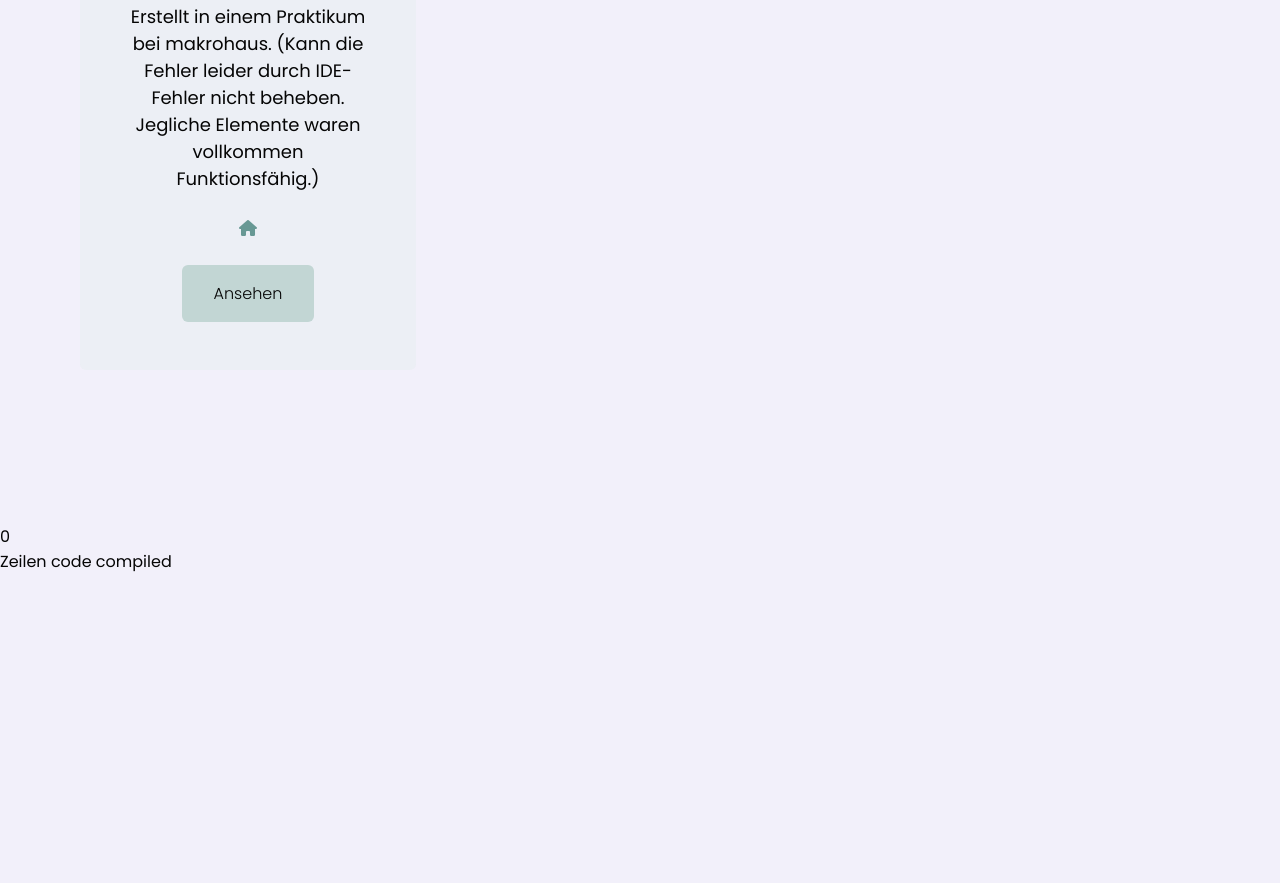
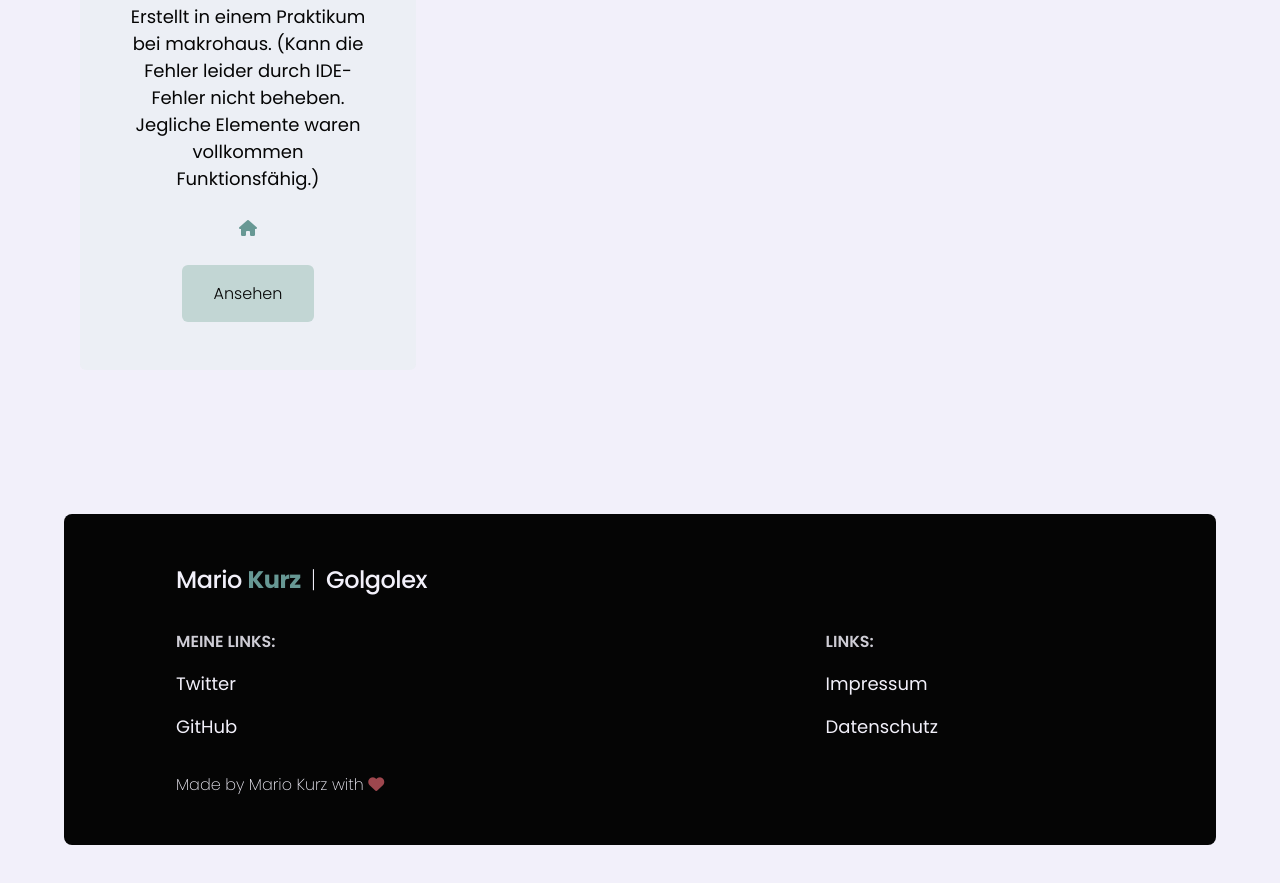
Before and after one commit to TVGolgolex/my-portfolio, a plain HTML site: page web/index.html in a window 1280 px wide. Shown: the part 2234-3117 px from the top of the page. Before the commit the page ends 2882 px from the top, so only its background shows below. Drawn offline with nearby package versions, Linux system fonts and the light colour scheme; a web font is replaced by a local one.

Commit message:
Added footer

```diff
--- a/web/index.html
+++ b/web/index.html
@@ -140,7 +140,8 @@
                 <h4>praktikum-website</h4>
                 <a href="http://pascxl.de/pascxl/internship-makrohaus/"><p>pascxl.de/internship-makrohaus</p></a>
             </div>
-            <p>Erstellt in einem Praktikum bei makrohaus. (Kann die Fehler leider durch IDE-Fehler nicht beheben. Jegliche Elemente waren vollkommen Funktionsfähig.)</p>
+            <p>Erstellt in einem Praktikum bei makrohaus. (Kann die Fehler leider durch IDE-Fehler nicht beheben.
+                Jegliche Elemente waren vollkommen Funktionsfähig.)</p>
             <div class="socials">
                 <a href="http://pascxl.de/pascxl/internship-makrohaus/">
                     <i class="fa-solid fa-house"></i>
@@ -152,15 +153,27 @@
     </div>
 </section>
 
-<section class="statistics-section" id="statistics">
-    <div class="element">
-        <p value="500000" id="amount" class=".amount">0</p>
-        <p>Zeilen code compiled</p>
+<footer class="footer-section">
+    <div class="logo-container">
+        <a href="#" class="logo">Mario <span>Kurz</span></a>
+        <p id="spacing">|</p>
+        <a href="#" class="logo" id="golgolex-tag">Golgolex</a>
     </div>
-</section>
-
-<footer>
-
+    <div class="sections">
+        <div class="section">
+            <p class="title">MEINE LINKS:</p>
+            <a href="https://twitter.com/GolgolexTV/">Twitter</a>
+            <a href="https://github.com/TVGolgolex">GitHub</a>
+        </div>
+        <div class="section">
+            <p class="title">LINKS:</p>
+            <a href="#/impressum.html">Impressum</a>
+            <a href="#/privacyprotection.html">Datenschutz</a>
+        </div>
+    </div>
+    <div class="made-by">
+        <p>Made by <span>Mario Kurz</span> with <i class="fa-solid fa-heart"></i></p>
+    </div>
 </footer>
 
 <script src="https://unpkg.com/scrollreveal"></script>
--- a/web/styles/index.css
+++ b/web/styles/index.css
@@ -5,6 +5,7 @@
     padding: 0;
     box-sizing: border-box;
     font-family: 'Poppins', sans-serif;
+
 }
 
 :root {
@@ -13,6 +14,7 @@
     --primary: #c2d6d4;
     --secondary: #e0ebeb;
     --accent: #679894;
+    --footer-bg: #212529;
 
     --h1: 48px;
     --h2: 32px;
@@ -28,6 +30,7 @@
     --primary: #c2d6d4;
     --secondary: #141f1f;
     --accent: #89a2a1;
+    --footer-bg: #1c2023;
 }
 
 html {
@@ -256,6 +259,15 @@ body {
     line-height: 150%;
 }
 
+@media (max-width: 475px) {
+    .home-section {
+        height: 100vh;
+        display: flex;
+        align-items: center;
+        padding: 8rem 10% 90px;
+    }
+}
+
 /*@media (min-width: 775px) {
     .custom-shape-divider-bottom-1688767042 {
         position: absolute;
@@ -369,6 +381,20 @@ body {
     }
 }
 
+@media (max-width: 475px) {
+    .skills-section {
+        background-color: var(--secondary);
+        border-radius: 6px;
+        padding: 3rem 5rem;
+        display: flex;
+        flex-direction: row;
+        gap: 6em;
+        justify-content: space-between;
+        margin: 10rem 5% 0;
+    }
+}
+
+
 @media (max-width: 683px) {
     .skills-section {
         background-color: var(--secondary);
@@ -377,11 +403,11 @@ body {
         display: flex;
         flex-direction: column;
         gap: 2em;
-        text-align: center;
     }
 
     .skills-section .section-1 {
         width: 100%;
+        text-align: center;
     }
 
     .skills-section .section-2 {
@@ -392,6 +418,17 @@ body {
         flex-direction: row;
     }
 
+}
+
+@media (max-width: 415px) {
+    .skills-section {
+        background-color: var(--secondary);
+        border-radius: 6px;
+        padding: 3em 2em;
+        display: flex;
+        flex-direction: column;
+        gap: 2em;
+    }
 }
 
 /* ================================================== */
@@ -565,6 +602,17 @@ body {
 }
 
 @media (max-width: 961px) {
+
+    .projects-section {
+        padding: 5rem 2rem;
+        display: flex;
+        flex-direction: column;
+        justify-content: flex-start;
+        align-items: center;
+        width: 100%;
+        gap: 2em;
+    }
+
     .projects-section .cards {
         display: flex;
         grid-row-gap: 3rem;
@@ -588,6 +636,133 @@ body {
 
 /* ================================================== */
 
-.statistics-section {
-    padding: 74px 0;
+.footer-section {
+    margin: 4rem;
+    padding: 3rem 7rem;
+    display: flex;
+    flex-direction: column;
+    align-items: flex-start;
+    gap: 2em;
+    border-radius: 8px;
+    background-color: var(--text);
+    color: var(--background);
 }
+
+.footer-section .sections {
+    display: flex;
+    flex-direction: row;
+    align-items: flex-start;
+    justify-content: space-between;
+    gap: 3em;
+    width: 100%;
+}
+
+.footer-section .logo-container {
+    display: flex;
+    align-items: center;
+    gap: 10px;
+}
+
+.footer-section .logo-container a {
+    font-size: var(--subtitle);
+    text-decoration: none;
+    font-weight: 500;
+    letter-spacing: -0.5px;
+    color: var(--background);
+}
+
+.footer-section .logo-container p {
+    font-size: var(--subtitle);
+    font-weight: 250;
+    color: var(--background);
+}
+
+.footer-section .logo-container .logo > span {
+    font-weight: 700;
+    color: var(--accent);
+}
+
+.footer-section .sections .section {
+    display: flex;
+    flex-direction: column;
+    gap: 1em;
+    width: 30%;
+}
+
+.footer-section .sections .section .title {
+    color: var(--background);
+    background-color: var(--text);
+    opacity: 85%;
+    font-weight: 600;
+    font-size: var(--sub);
+    text-transform: uppercase;
+}
+
+.footer-section .sections .section a {
+    text-decoration: none;
+    color: var(--background);
+    font-size: var(--p);
+    letter-spacing: normal;
+    line-height: 150%;
+}
+
+.footer-section .sections .section a:hover {
+    color: var(--primary);
+    transition: .5s;
+    font-weight: 500;
+}
+
+.footer-section .made-by {
+    display: flex;
+    flex-direction: row;
+    flex-wrap: wrap;
+    justify-content: center !important;
+    align-items: center;
+    gap: 5px;
+}
+
+.footer-section .made-by p {
+    font-weight: 250;
+}
+
+.footer-section .made-by i {
+    color: #9E474E;
+}
+
+@media (max-width: 797px) {
+    .footer-section {
+        margin: 2rem;
+        padding: 3rem 4rem;
+        display: flex;
+        flex-direction: column;
+        align-items: flex-start;
+        gap: 2em;
+        border-radius: 8px;
+        background-color: var(--text);
+        color: var(--background);
+    }
+
+
+    .footer-section .sections {
+        display: flex;
+        flex-direction: column;
+        align-items: flex-start;
+        justify-content: space-between;
+        gap: 3em;
+        width: 100%;
+    }
+
+    .footer-section .sections .section {
+        display: flex;
+        flex-direction: column;
+        gap: 1em;
+        width: 100%;
+    }
+
+}
+
+@media (max-width: 475px) {
+    .footer-section #spacing, .footer-section #golgolex-tag {
+        display: none;
+    }
+}
```
